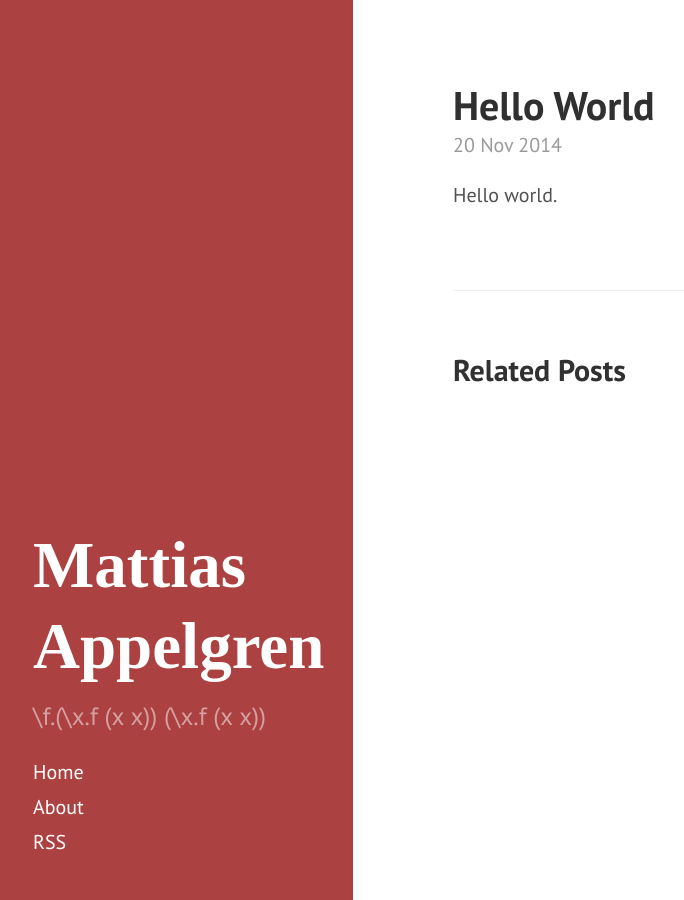
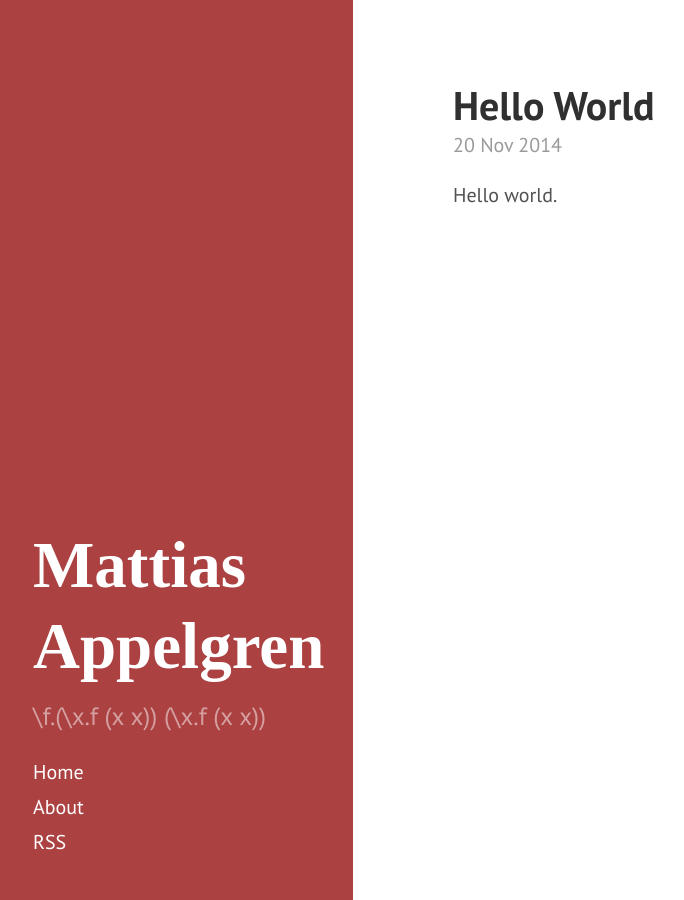
Before and after one commit to Mattias-/Mattias-.github.io, a Jekyll site: the page built from _posts/2014-11-20-Hello-World.md, in a window 1280 px wide. Shown: the whole page, without its empty margins (7-691 px from the left). Built offline with Jekyll 4.4.1, drawn with Linux system fonts in a browser that asks for light colours; some web fonts are replaced; Markdown is read by kramdown in place of the engine named in the settings.

Commit message:
Adding disqus

```diff
--- a/_layouts/post.html
+++ b/_layouts/post.html
@@ -7,19 +7,4 @@ layout: default
   <span class="post-date">{{ page.date | date_to_string }}</span>
   {{ content }}
 </div>
-
-<div class="related">
-  <h2>Related Posts</h2>
-  <ul class="related-posts">
-    {% for post in site.related_posts limit:3 %}
-      <li>
-        <h3>
-          <a href="{{ post.url }}">
-            {{ post.title }}
-            <small>{{ post.date | date_to_string }}</small>
-          </a>
-        </h3>
-      </li>
-    {% endfor %}
-  </ul>
-</div>
+{% include disqus.html %}
```
